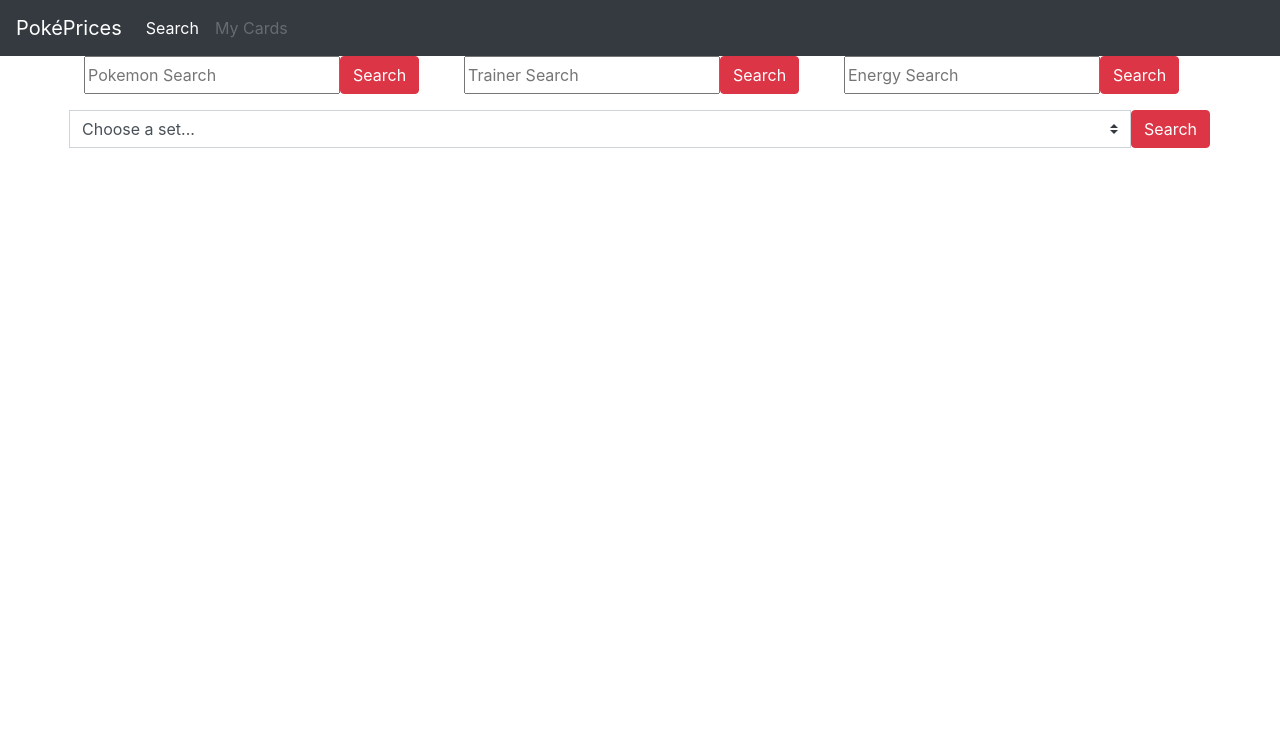
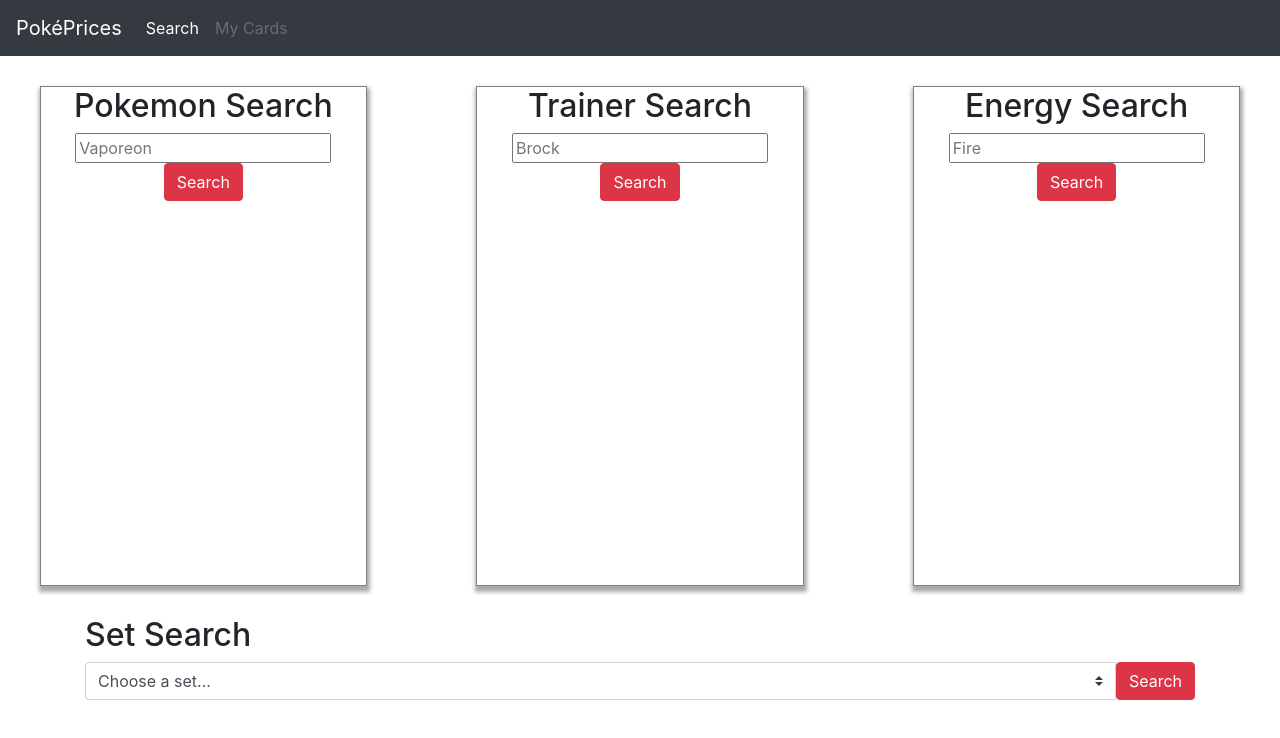
Before and after one commit to rgl10d/poke-prices, a React (Create React App) app in the folder client/: page /search in a window 1280 px wide. Shown: the top 738 px of the page. Built offline with nearby package versions, Linux system fonts and the light colour scheme.

Commit message:
some search styling

```diff
--- a/client/src/containers/Search/Search.css
+++ b/client/src/containers/Search/Search.css
@@ -1,3 +1,17 @@
 .searchEl {
-    width: 30%;
+  width: 30%;
 }
+
+.search-bar-row {
+    display: flex;
+    justify-content: space-around;
+}
+
+.search-containers {
+  position: relative;
+  text-align: center;
+  height: 500px;
+  margin: 30px 0;
+  border: solid grey 1px;
+  box-shadow: 1px 4px 4px 2px darkgrey;
+}
--- a/client/src/containers/Search/Search.jsx
+++ b/client/src/containers/Search/Search.jsx
@@ -1,7 +1,7 @@
 import React, { useState } from "react";
 // import axios from "axios";
 // import CardSummary from "../CardSummary/CardSummary";
-import Navbar from "../../components/Navbar/Navbar.jsx"
+import Navbar from "../../components/Navbar/Navbar.jsx";
 import { Link } from "react-router-dom";
 import "./Search.css";
 
@@ -11,8 +11,6 @@
   const [energySearch, setEnergySearch] = useState();
   const [setSearch, setSetSearch] = useState();
   // const [cards, setCards] = useState([]);
-
-  // TODO: PAGINATION OF ALL SEARCH TYPES
 
   // POKEMON SEARCH QUERY
   // const getPokemon = () => {
@@ -78,16 +76,19 @@
   return (
     <>
       <Navbar />
-      <div className="container">
-        <div className="row">
+      <div className="fluid-container">
+        <div className="row search-bar-row">
           {/* POKEMON SEARCH BAR */}
-          <div className="col-lg-4 input-group mb-3">
-            <div className="input-group-prepend"></div>
+          <div
+            id="pokemon-search-container"
+            className="col-lg-3 search-containers"
+          >
+            <h2>Pokemon Search</h2>
             <input
               id="pokemon-search"
               type="text"
               name="pokemon search"
-              placeholder="Pokemon Search"
+              placeholder="Vaporeon"
               onChange={(e) => setPokemonSearch(e.target.value)}
             />
             {/* <button className="btn btn-danger" onClick={getPokemon}>
@@ -101,13 +102,13 @@
             </Link>
           </div>
           {/* TRAINER SEARCH BAR */}
-          <div className="col-lg-4 input-group mb-3">
-            <div className="input-group-prepend"></div>
+          <div className="col-lg-3 search-containers">
+          <h2>Trainer Search</h2>
             <input
               id="trainer-search"
               type="text"
               name="trainer search"
-              placeholder="Trainer Search"
+              placeholder="Brock"
               onChange={(e) => setTrainerSearch(e.target.value)}
             />
             {/* <button className="btn btn-danger" onClick={getTrainer}>
@@ -121,13 +122,13 @@
             </Link>
           </div>
           {/* ENERGY SEARCH BAR */}
-          <div className="col-lg-4 input-group mb-3">
-            <div className="input-group-prepend"></div>
+          <div className="col-lg-3 search-containers">
+          <h2>Energy Search</h2>
             <input
               id="energy-search"
               type="text"
               name="energy search"
-              placeholder="Energy Search"
+              placeholder="Fire"
               onChange={(e) => setEnergySearch(e.target.value)}
             />
             {/* <button className="btn btn-danger" onClick={getEnergy}>
@@ -141,8 +142,9 @@
             </Link>
           </div>
           {/* SET SEARCH DROPDOWN */}
+          <div className="container">
+          <h2>Set Search</h2>
             <div className="input-group mb-3">
-            <div className="input-group-prepend"></div>
               <select
                 className="custom-select scrollable-menu"
                 id="set-dropdown"
@@ -247,9 +249,13 @@
               {/* <button className="btn btn-primary" onClick={getSets}>
             Search
           </button> */}
-            <Link className="btn btn-danger" to={`/results/set/${setSearch}&page=1`}>
+              <Link
+                className="btn btn-danger"
+                to={`/results/set/${setSearch}&page=1`}
+              >
                 Search
               </Link>
+            </div>
           </div>
         </div>
       </div>
```
Lines whose indentation alone changed are shown as unchanged.
